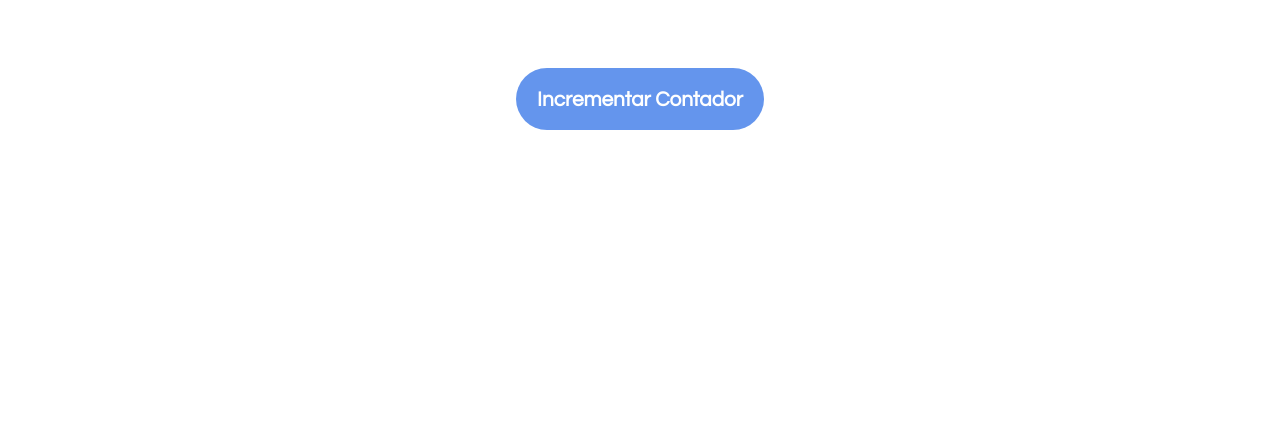
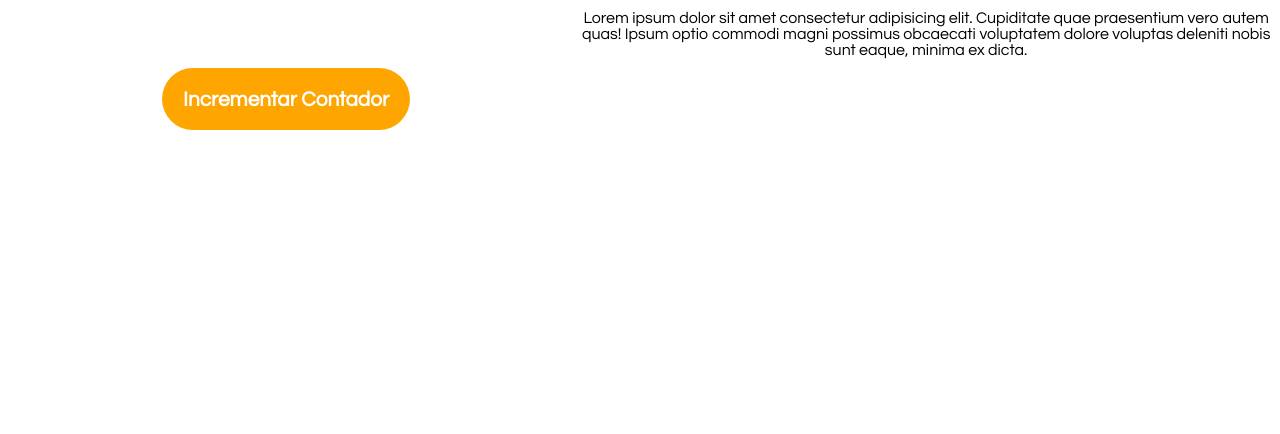
Before and after one commit to JRodriAlarc/ejemploDom, a plain HTML site: page index.html in a window 1280 px wide. Shown: the part 366-800 px from the top of the page. Drawn offline with Linux system fonts and the light colour scheme.

Commit message:
CAmbio de color

```diff
--- a/css/style.css
+++ b/css/style.css
@@ -25,7 +25,7 @@ body {
         font-size: 1.3em;
         border: none;
         border-radius: 2em;
-        background-color: cornflowerblue;
+        background-color: orange;
         color: white;
         font-weight: bolder;
         cursor: pointer;
--- a/index.html
+++ b/index.html
@@ -15,6 +15,8 @@
         <button id="botonIncrementar">Incrementar Contador</button>
     </div>
 
+    <p>Lorem ipsum dolor sit amet consectetur adipisicing elit. Cupiditate quae praesentium vero autem quas! Ipsum optio commodi magni possimus obcaecati voluptatem dolore voluptas deleniti nobis sunt eaque, minima ex dicta.</p>
+
   <script src="js/script.js"></script>
 </body>
 </html>
```
